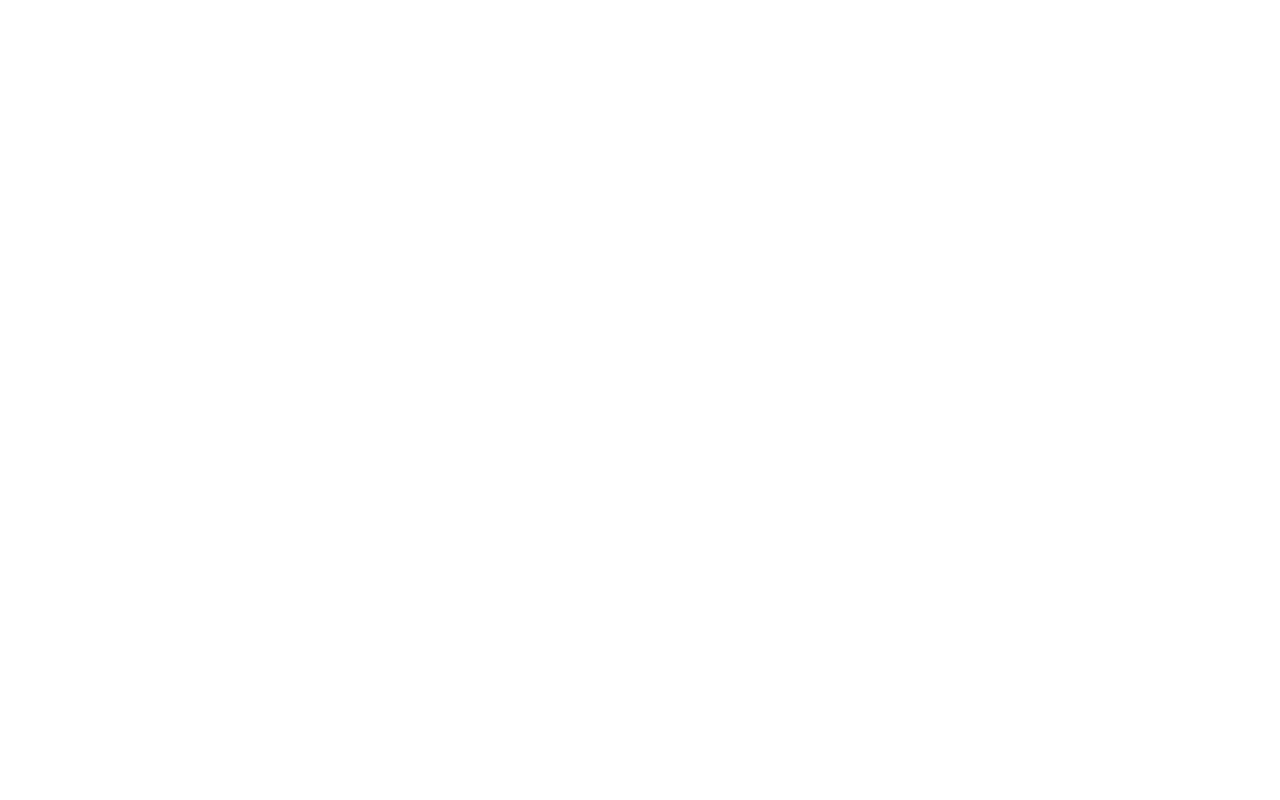
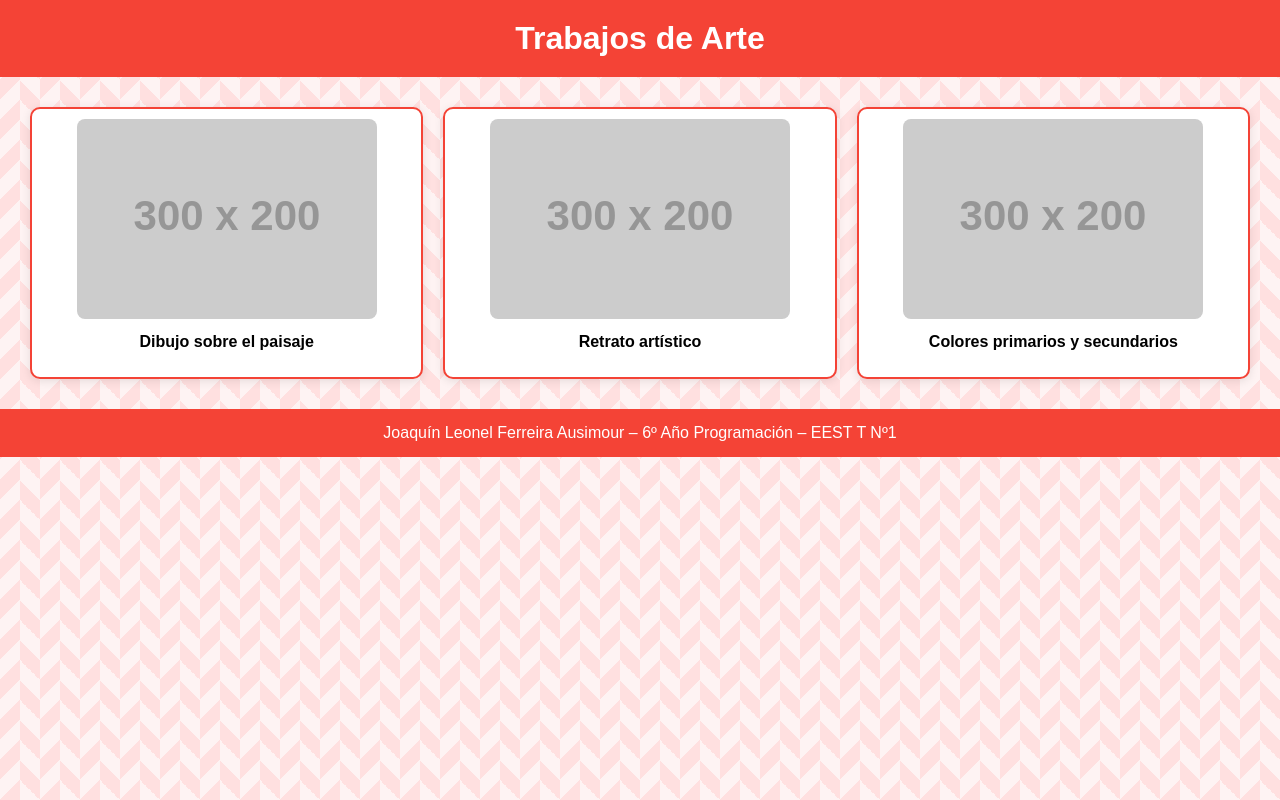
Before and after one commit to Pedro03030/Pedro03030.github.io, a plain HTML site: page pag_joa.html in a window 1280 px wide. Drawn offline with Linux system fonts and the light colour scheme; placeholder pictures from the web are drawn by us.

Commit message:
cambios de joa

```diff
--- a/pag_joa.html
+++ b/pag_joa.html
@@ -1,11 +1,90 @@
 <!DOCTYPE html>
-<html lang="en">
+<html lang="es">
 <head>
-    <meta charset="UTF-8">
-    <meta name="viewport" content="width=device-width, initial-scale=1.0">
-    <title>Pagina de Joa</title>
+  <meta charset="UTF-8">
+  <meta name="viewport" content="width=device-width, initial-scale=1.0">
+  <title>Ver Trabajos - Un Poco de Arte</title>
+  <style>
+    body {
+      margin: 0;
+      font-family: Arial, sans-serif;
+      background-color: #fef3f3;
+      background-image: linear-gradient(135deg, #ffe0e0 25%, transparent 25%),
+                        linear-gradient(225deg, #ffe0e0 25%, transparent 25%),
+                        linear-gradient(45deg, #ffe0e0 25%, transparent 25%),
+                        linear-gradient(315deg, #ffe0e0 25%, #fef3f3 25%);
+      background-size: 40px 40px;
+      background-position: 0 0, 0 20px, 20px -20px, -20px 0px;
+    }
+
+    header {
+      background-color: #f44336;
+      color: white;
+      padding: 20px;
+      text-align: center;
+    }
+
+    header h1 {
+      margin: 0;
+    }
+
+    .galeria {
+      display: grid;
+      grid-template-columns: repeat(auto-fit, minmax(250px, 1fr));
+      gap: 20px;
+      padding: 30px;
+    }
+
+    .trabajo {
+      background-color: white;
+      border: 2px solid #f44336;
+      border-radius: 10px;
+      padding: 10px;
+      box-shadow: 0 2px 10px rgba(0,0,0,0.1);
+      text-align: center;
+    }
+
+    .trabajo img {
+      max-width: 100%;
+      border-radius: 8px;
+    }
+
+    .trabajo p {
+      margin-top: 10px;
+      font-weight: bold;
+    }
+
+    footer {
+      text-align: center;
+      padding: 15px;
+      background-color: #f44336;
+      color: white;
+    }
+  </style>
 </head>
 <body>
+  <header>
+    <h1>Trabajos de Arte</h1>
+  </header>
 
+  <div class="galeria">
+    <div class="trabajo">
+      <img src="https://via.placeholder.com/300x200.png?text=Dibujo+1" alt="Dibujo 1">
+      <p>Dibujo sobre el paisaje</p>
+    </div>
+    <div class="trabajo">
+      <img src="https://via.placeholder.com/300x200.png?text=Dibujo+2" alt="Dibujo 2">
+      <p>Retrato artístico</p>
+    </div>
+    <div class="trabajo">
+      <img src="https://via.placeholder.com/300x200.png?text=Dibujo+3" alt="Dibujo 3">
+      <p>Colores primarios y secundarios</p>
+    </div>
+    <!-- Puedes seguir agregando más dibujos aquí -->
+  </div>
+
+  <footer>
+    Joaquín Leonel Ferreira Ausimour – 6º Año Programación – EEST T Nº1
+  </footer>
 </body>
 </html>
```
